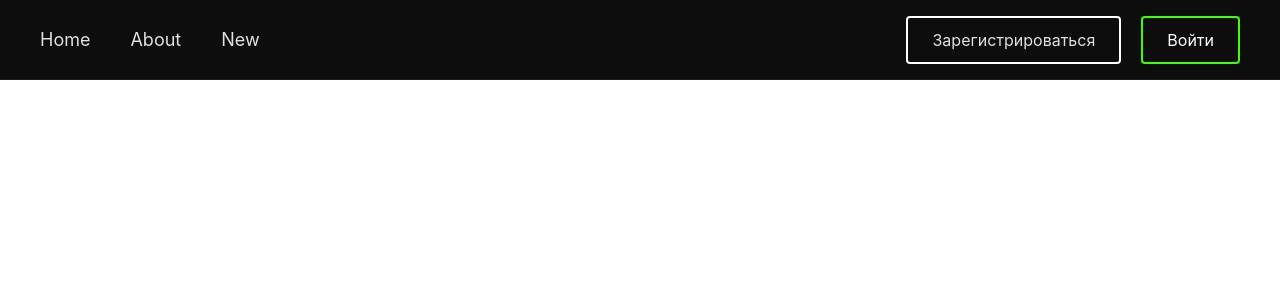
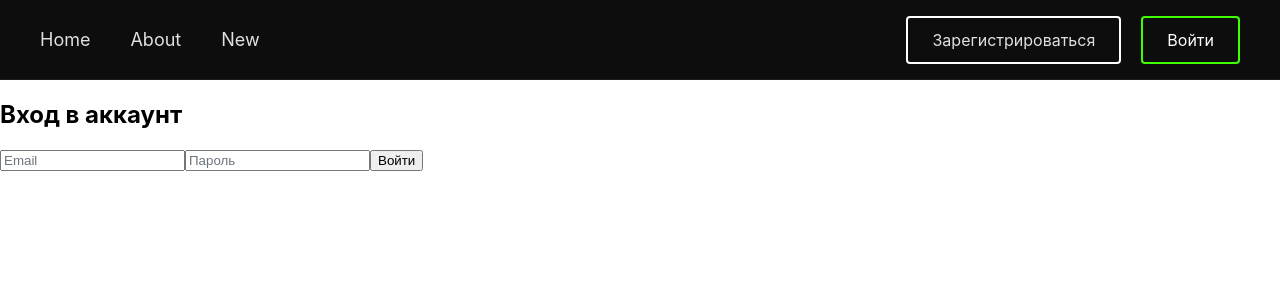
Before and after one commit to nafana123/CodeTrek_frontend, a React (Create React App) app: page /login in a window 1280 px wide. Shown: the top 300 px of the page. Built offline with nearby package versions, Linux system fonts and the light colour scheme.

Commit message:
add login

```diff
--- /dev/null
+++ b/src/Dashboard/Dashboard.js
@@ -0,0 +1,8 @@
+import React from 'react';
+
+const Dashboard = () => {
+    return(
+        <h1>Новая страница</h1>
+    )
+}
+export default Dashboard
--- a/src/Routes.js
+++ b/src/Routes.js
@@ -2,12 +2,18 @@ import React from 'react';
 import { Routes, Route } from 'react-router-dom';
 import RegisterPage from './components/RegisterPage/RegisterPage';
 import MainSection from "./components/MainSection/MainSection";
+import LoginPage from "./components/LoginPage/LoginPage";
+import Dashboard from "./Dashboard/Dashboard";
 
 const AppRoutes = () => {
     return (
         <Routes>
             <Route path="/" element={<MainSection />} />
             <Route path="/register" element={<RegisterPage />} />
+            <Route path="/login" element={<LoginPage />} />
+            <Route path="/dashboard" element={<Dashboard />} />
+
+
         </Routes>
     );
 };
--- a/src/components/Header/Header.js
+++ b/src/components/Header/Header.js
@@ -39,7 +39,9 @@ const Header = () => {
                         <Link to="/register">
                             <Button label="Зарегистрироваться" className="pButton pButtonPrimary" />
                         </Link>
-                        <Button label="Войти" className="pButton pButtonSecondary" />
+                        <Link to={"/login"}>
+                            <Button label="Войти" className="pButton pButtonSecondary" />
+                        </Link>
                     </>
                 )}
             </div>
--- /dev/null
+++ b/src/components/LoginPage/LoginPage.js
@@ -0,0 +1,53 @@
+import React, {useState} from "react";
+import axiosInstance from '../../axiosInstance';
+import { useNavigate } from "react-router-dom";
+
+const LoginPage = () => {
+    const [email, setEmail] = useState('');
+    const [password, setPassword] = useState('');
+    const navigate = useNavigate();
+
+    const handleSubmit = async (event) => {
+        event.preventDefault();
+
+        try{
+            const response = await axiosInstance.post('/login',{
+                email,
+                password,
+            })
+            const { token } = response.data;
+            localStorage.setItem('token', token);
+            navigate('/dashboard');
+            window.location.reload();
+
+        }
+        catch (error) {
+            alert('Ошибка регистрации');
+        }
+    };
+
+    return (
+        <div>
+            <h2>Вход в аккаунт</h2>
+            <form onSubmit={handleSubmit}>
+                <input
+                    type="email"
+                    placeholder="Email"
+                    value={email}
+                    onChange={(e) => setEmail(e.target.value)}
+                    required
+                />
+                <input
+                    type="password"
+                    placeholder="Пароль"
+                    value={password}
+                    onChange={(e) => setPassword(e.target.value)}
+                    required
+                />
+                <button type="submit">Войти</button>
+            </form>
+        </div>
+    )
+}
+
+export default LoginPage;
```
Also changed, not shown: src/Dashboard/Dashboard.css (added), src/components/LoginPage/LoginPage.css (added).
